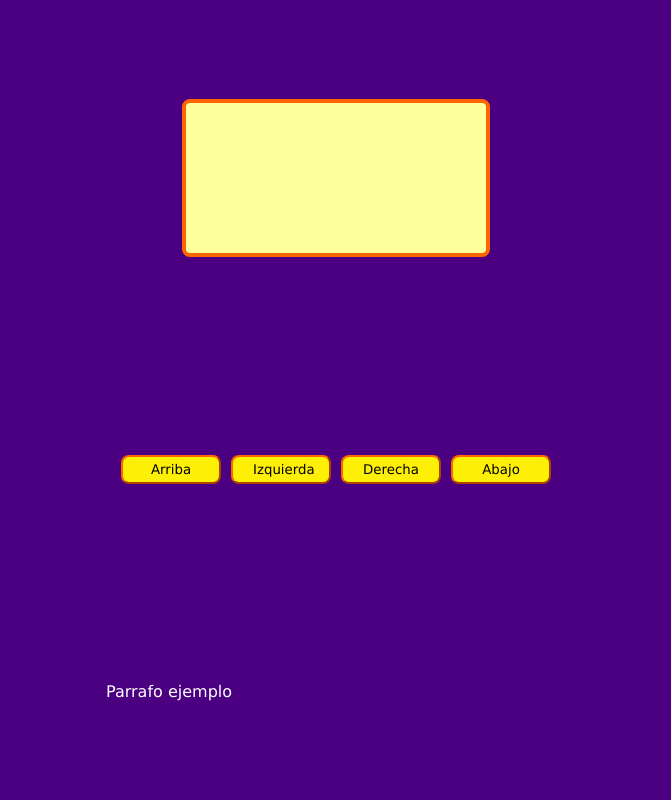
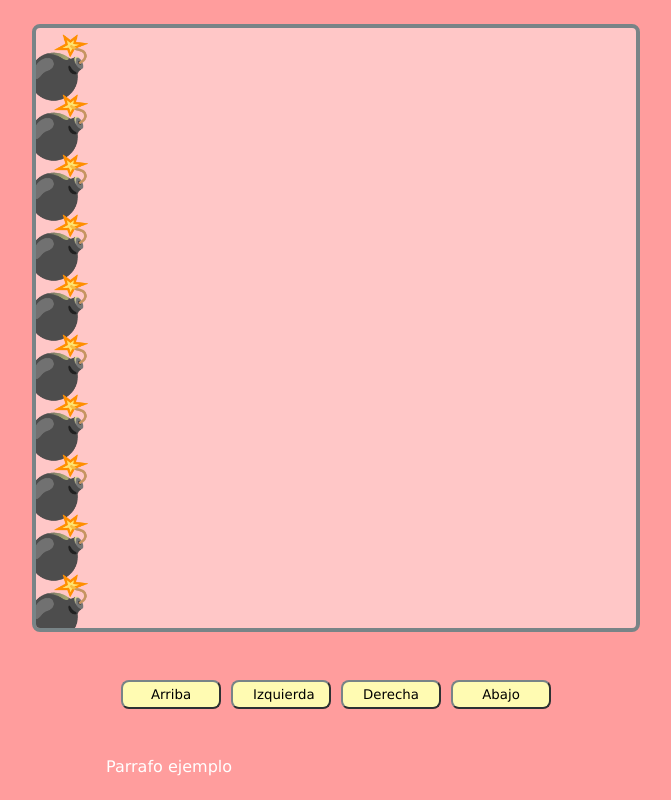
Before and after one commit to CamiSilvitaB/minigame-javascript, a plain HTML site: page index.html in a window 1280 px wide. Shown: the whole page, without its empty margins (304-975 px from the left). Drawn offline with Linux system fonts and the light colour scheme.

Commit message:
Trabajamos en el canvas del juego

```diff
--- a/game.js
+++ b/game.js
@@ -0,0 +1,37 @@
+const canvas = document.querySelector('#game');
+const game = canvas.getContext('2d');
+
+let canvasSize;
+let elementsSize;
+
+
+window.addEventListener('load', setCanvasSize); // Esto me ayuda a que el juego inicie cuando ya haya cargado el documento HTML
+window.addEventListener('resize', setCanvasSize);
+
+function setCanvasSize() {
+
+    if (window.innerHeight > window.innerWidth) {
+      canvasSize = window.innerWidth * 0.75;
+    } else {
+      canvasSize = window.innerHeight * 0.75;
+    }
+
+    canvas.setAttribute('width', canvasSize);
+    canvas.setAttribute('height', canvasSize);
+
+    elementsSize = canvasSize / 10;
+
+    startGame();
+
+  }
+
+  function startGame() {
+    console.log({ canvasSize, elementsSize });
+
+    game.font = elementsSize + 'px Verdana';
+    game.textAlign = 'end';
+
+    for (let i = 1; i <= 10; i++) {
+      game.fillText(emojis['X'], elementsSize, elementsSize * i);
+    }
+  }
--- a/maps.js
+++ b/maps.js
@@ -1,4 +1,8 @@
-const emojis={'-':' ','O':'🚪','X':'💣','I':'🎁','PLAYER':'💀','BOMB_COLLISION':'🔥','GAME_OVER':'👎','WIN':'🏆',};const maps=[];maps.push(`
+const emojis={'-':' ','O':'🚪',
+'X':'💣','I':'🎁','PLAYER':'💀',
+'BOMB_COLLISION':'🔥','GAME_OVER':'👎','WIN':'🏆',};
+
+const maps=[];maps.push(`
   IXXXXXXXXX
   -XXXXXXXXX
   -XXXXXXXXX
--- a/styles.css
+++ b/styles.css
@@ -1,5 +1,5 @@
 body {
-    background-color: indigo;
+    background-color: rgb(255, 157, 157);
     color: #fff;
     font-family: Verdana, Geneva, Tahoma, sans-serif;
     margin: 0;
@@ -16,9 +16,9 @@ body {
   }
 
   canvas {
-    border: 4px solid #ff6600;
+    border: 4px solid #788487;
     border-radius: 8px;
-    background-color: #feff9d;
+    background-color: #ffc7c7;
   }
 
   .btns {
@@ -30,9 +30,9 @@ body {
   }
 
   button {
-    background-color: #fdef05;
+    background-color: #fffbb2;
     border-radius: 8px;
-    border-color: #ff6600;
+    border-color: #788487;
     font-family: inherit;
     margin: 0;
     padding: 5px 20px;
```
